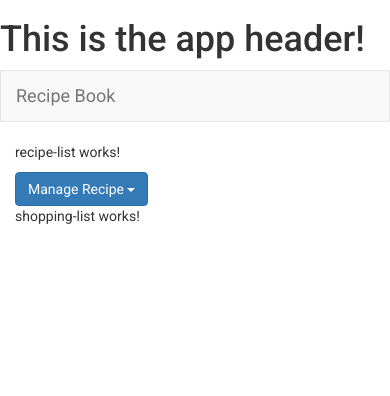
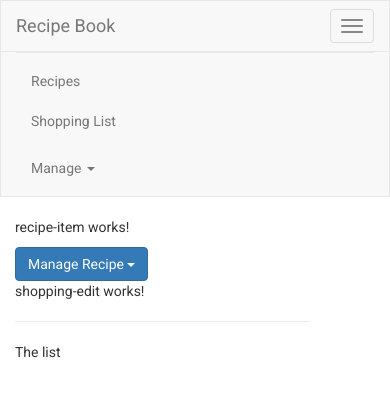
Before and after one commit to natanielmendes/angular-recipes-shopping, an Angular app: page / in a window 390 px wide. Shown: the top 396 px of the page. Built offline with nearby package versions, Linux system fonts and the light colour scheme.

Commit message:
responsive navigation bar

```diff
--- a/src/app/header/app-header.component.html
+++ b/src/app/header/app-header.component.html
@@ -1,11 +1,12 @@
-<h1>This is the app header!</h1>
 <nav class="navbar navbar-default">
     <div class="container-fluid">
         <div class="navbar-header">
-            <a href="#" class="navbar-brand">Recipe Book</a>
+                <button type="button" class="navbar-toggle" (click)="collapsed = !collapsed">
+                    <span class="icon-bar" *ngFor="let iconBar of [1, 2, 3]"></span>
+                </button>
+                <a routerLink="/" class="navbar-brand">Recipe Book</a>
         </div>
-
-        <div class="collapse navbar-collapse">
+        <div class="navbar-collapse" [class.collapse]="collapsed" (window:resize)="collapsed = true">
             <ul class="nav navbar-collapse">
                 <ul class="nav navbar-nav">
                     <li><a href="#">Recipes</a></li>
--- a/src/app/header/app-header.component.ts
+++ b/src/app/header/app-header.component.ts
@@ -5,5 +5,5 @@ import { Component } from '@angular/core';
     templateUrl: 'app-header.component.html'
 })
 export class HeaderComponent {
-
+    collapsed = false;
 }
--- a/src/app/recipes/recipe-list/recipe-list.component.html
+++ b/src/app/recipes/recipe-list/recipe-list.component.html
@@ -1 +1 @@
-<p>recipe-list works!</p>
+<app-recipe-item></app-recipe-item>
--- a/src/app/shopping-list/shopping-list.component.html
+++ b/src/app/shopping-list/shopping-list.component.html
@@ -1 +1,7 @@
-<p>shopping-list works!</p>
+<div class="row">
+    <div class="col-xs-10">
+        <app-shopping-edit></app-shopping-edit>
+        <hr>
+        <p>The list</p>
+    </div>
+</div>
```
Also changed, not shown: src/app/recipes/recipe.model.ts (added).
